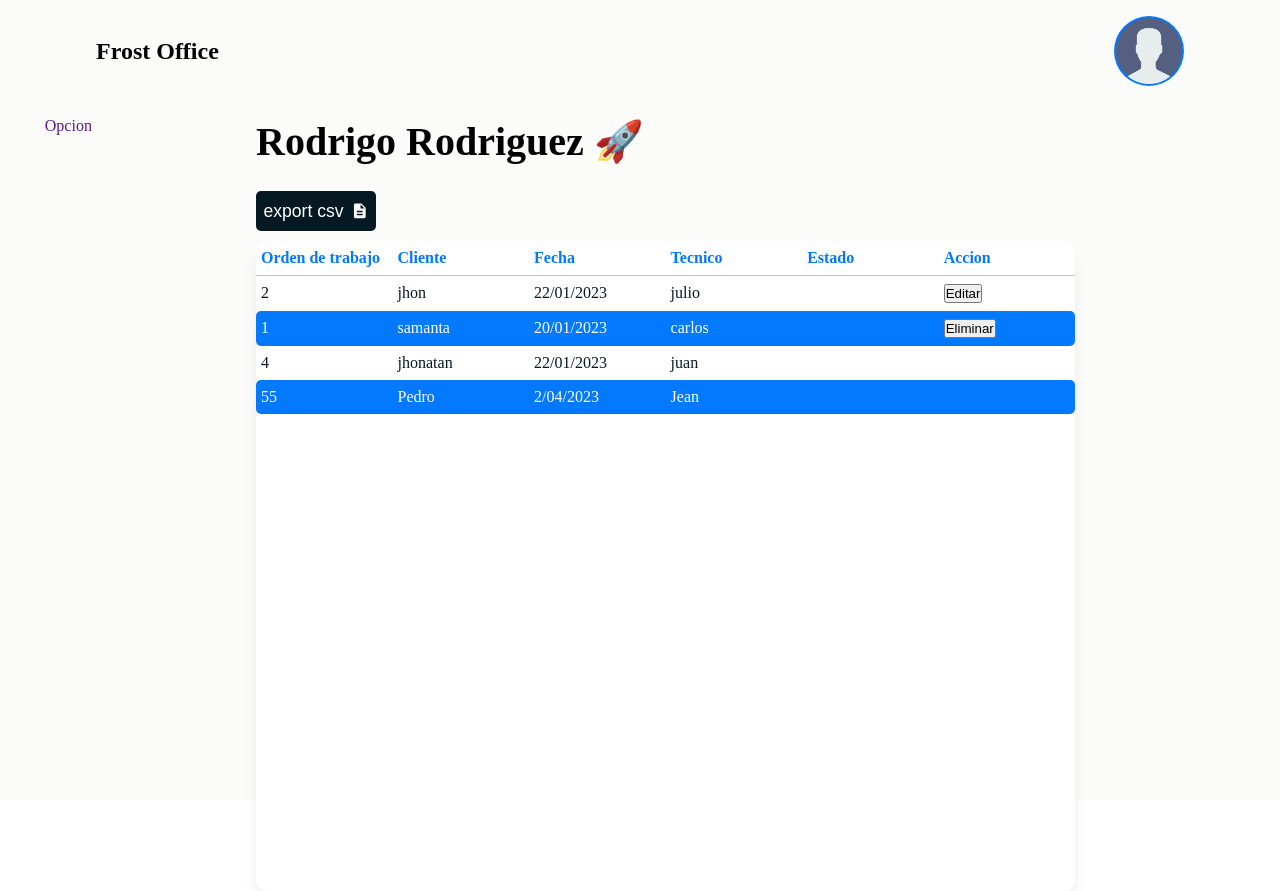
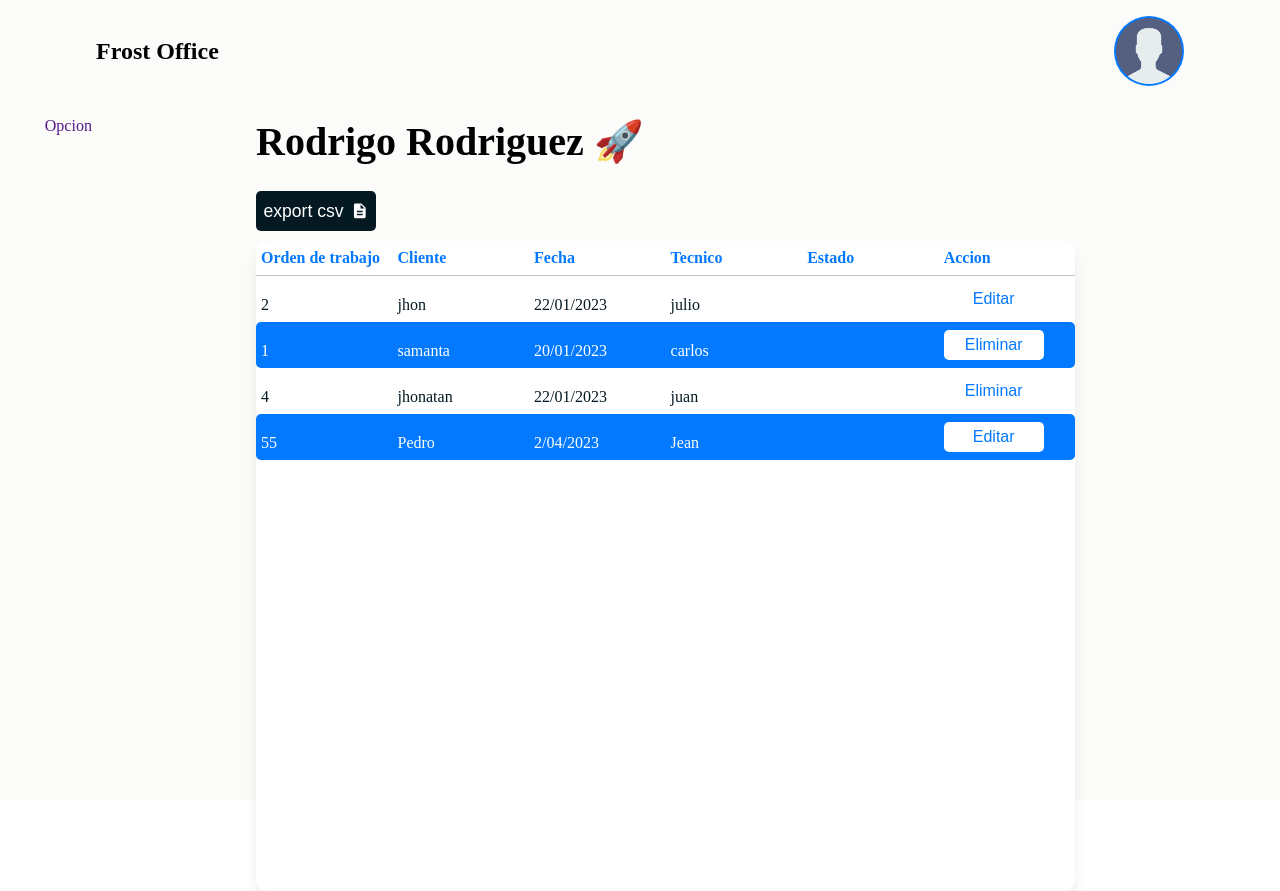
Before and after one commit to StartsDev/frost-bo, a React (Vite) app in the folder bo/: page / in a window 1280 px wide. Built offline with nearby package versions, Linux system fonts and the light colour scheme.

Commit message:
estilos para el boton de la tabla

```diff
--- a/bo/src/components/button/Button.tsx
+++ b/bo/src/components/button/Button.tsx
@@ -5,14 +5,20 @@ interface Props {
     text: string
     w?: number
     h?: number
-    action: () => void
+    action?: () => void | undefined
+    bg?: 'primary' | 'secondary',
 }
 
-function Button({ text, action, w = 100, h = 40 }: Props) {
+function Button({ text, action, w = 100, h = 40, bg}: Props) {
   return (
     <button
         className={styles?.button}
-        style={{width: w, height: h, backgroundColor: THEME.blue, color: THEME.white}}
+        style={{
+          width: w,
+          height: h,
+          backgroundColor: bg === 'primary' ? THEME.blue : THEME.white,
+          color: bg === 'primary' ? THEME.white : THEME.blue
+        }}
         onClick={action}
     >
         {text}
--- a/bo/src/components/button/button.module.css
+++ b/bo/src/components/button/button.module.css
@@ -5,6 +5,6 @@
     border-radius: 5px;
     border: none;
     cursor: pointer;
-    font-weight: 700;
-    font-size: 1.2rem;
+    font-weight: 500;
+    font-size: 1rem;
 }
--- a/bo/src/components/table/Item.tsx
+++ b/bo/src/components/table/Item.tsx
@@ -1,12 +1,16 @@
+import Button from '../button/Button'
 import styles from './table.module.css'
+import { evaluateIndex } from './utils'
 
 type Props = {
     value: string | boolean | number | any
-    action?: () => void,
+    action?: () => void | undefined,
+    index: number
 }
 
 type PropItemStyle = {
     children: React.ReactNode
+    index?: number
 }
 
 function ItemStyle({ children }: PropItemStyle) {
@@ -17,12 +21,18 @@ function ItemStyle({ children }: PropItemStyle) {
     </p>
 }
 
-function Item({ value, action }: Props) {
+function Item({ value, action, index }: Props) {
 
     if (typeof value === "string" && value === "edit") {
         return (
             <ItemStyle>
-                <button onClick={action} >Editar</button>
+                <Button
+                    text='Editar'
+                    action={action}
+                    h={30}
+                    w={100}
+                    bg={evaluateIndex(index)}
+                />
             </ItemStyle>
         )
     }
@@ -30,7 +40,12 @@ function Item({ value, action }: Props) {
     if (typeof value === "string" && value === "delete") {
         return (
             <ItemStyle>
-                <button onClick={action} >Eliminar</button>
+                <Button
+                    text='Eliminar'
+                    action={action}
+                    h={30}
+                    bg={evaluateIndex(index)}
+                />
             </ItemStyle>
         )
     }
--- a/bo/src/components/table/Table.tsx
+++ b/bo/src/components/table/Table.tsx
@@ -43,7 +43,7 @@ function Table() {
             date: "22/01/2023",
             nameOfTechnical: "juan",
             state: true,
-            action: ""
+            action: "delete"
         },
         {
             orderOfJob: "55",
@@ -51,7 +51,7 @@ function Table() {
             date: "2/04/2023",
             nameOfTechnical: "Jean",
             state: true,
-            action: ""
+            action: "edit"
         },
     ]
 
@@ -99,7 +99,7 @@ function Table() {
                         >
                             {
                                 mapPropertiesOfItems(item).map((value, index) => {
-                                    return <Item key={index} value={value} />
+                                    return <Item key={index} value={value} index={index} />
                                 })
                             }
                         </div>
--- a/bo/src/components/table/table.module.css
+++ b/bo/src/components/table/table.module.css
@@ -4,6 +4,8 @@
     text-align: left;
     padding: 0.5rem 0;
     padding-left: 5px;
+    display: flex;
+    align-items: flex-end;
 }
 
 /*estilos para los headers*/
--- a/bo/src/components/table/utils.ts
+++ b/bo/src/components/table/utils.ts
@@ -5,3 +5,16 @@ export const mapPropertiesOfItems = <T>(item: Item<T>): T[]  =>  {
     const values = Object.values(item)
     return values
 }
+
+export const evaluateIndex = (index: number) => {
+    if (index === 0) {
+        return 'primary'
+    }
+
+    if (index == 1) {
+        return 'secondary'
+    }
+
+    return index % 2 === 0 ? 'primary' : 'secondary'
+
+}
```
